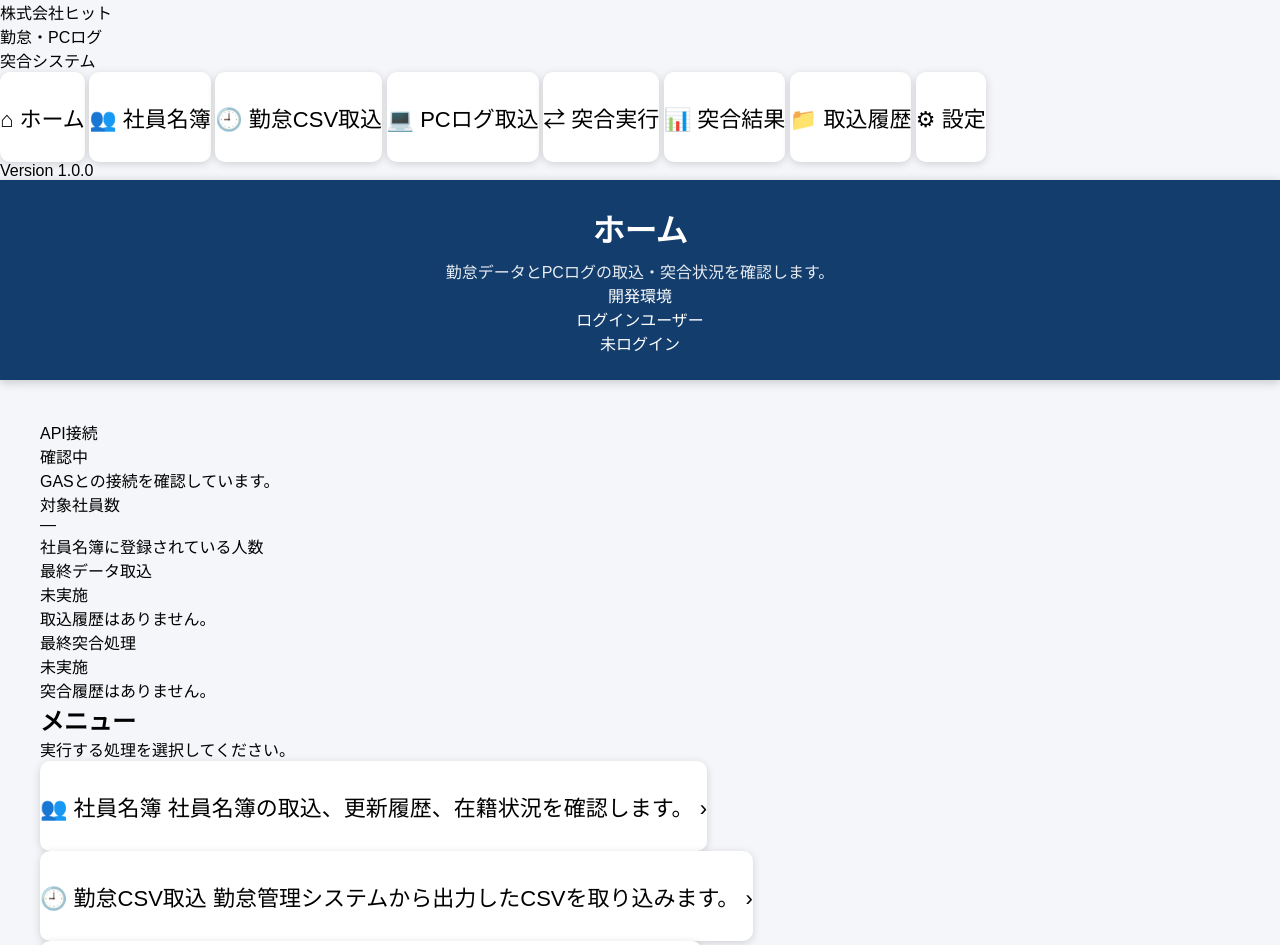
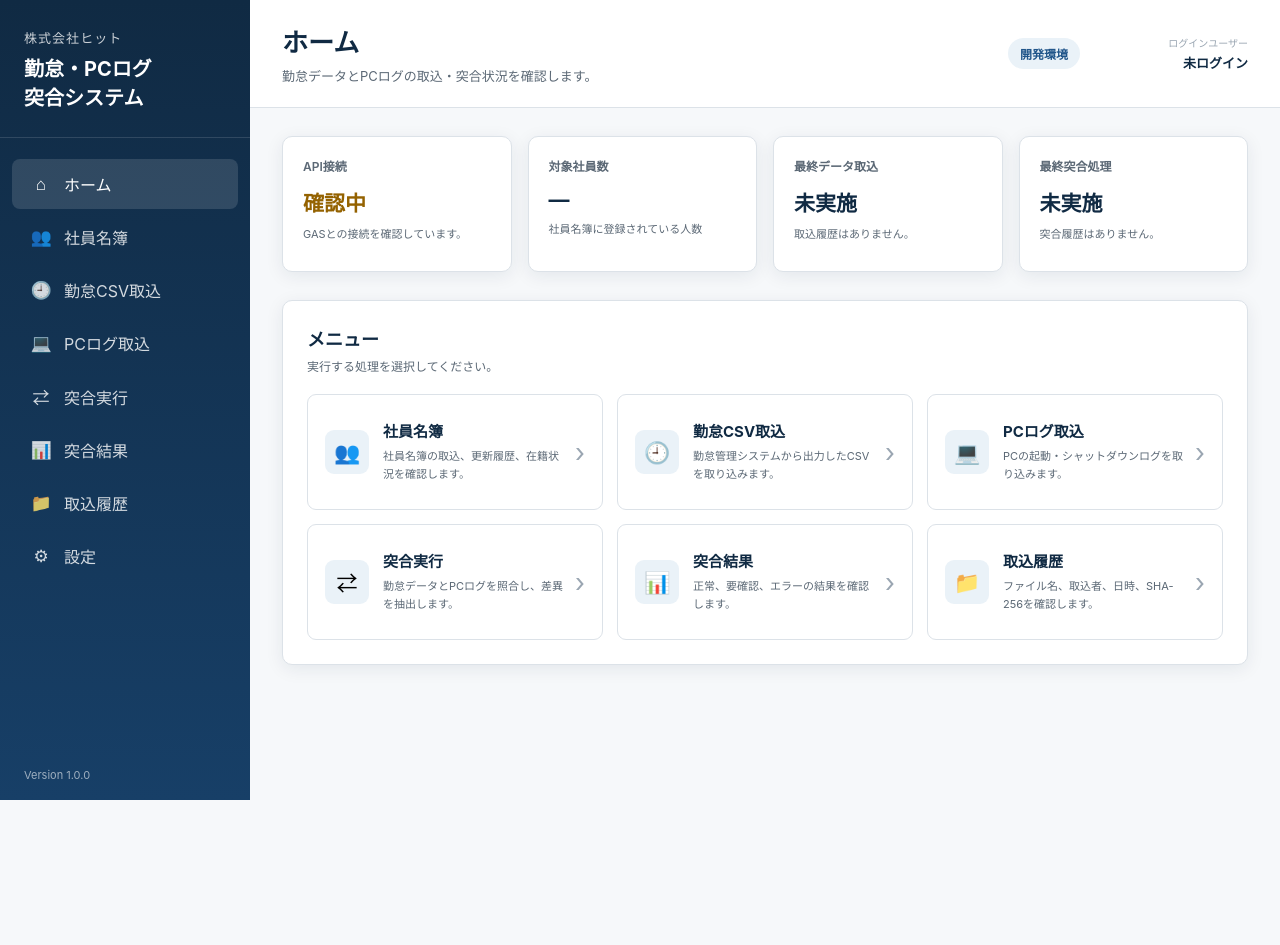
Before and after one commit to forestgym-tokyo/hit-attendance-pclog, a plain HTML site: page index.html in a window 1280 px wide. Shown: the top 945 px of the page. After the commit the page ends 800 px from the top, so only its background shows below. Drawn offline with Linux system fonts and the light colour scheme; no server answers.

Commit message:
ホーム画面デザイン更新

```diff
--- a/style.css
+++ b/style.css
@@ -1,62 +1,432 @@
-*{
-    margin:0;
-    padding:0;
-    box-sizing:border-box;
-    font-family:"Yu Gothic","Meiryo",sans-serif;
+:root {
+  --navy-900: #102a43;
+  --navy-800: #173f67;
+  --navy-700: #20558a;
+  --blue-100: #eaf2f8;
+  --blue-200: #d7e7f3;
+  --green-700: #24714f;
+  --green-100: #e5f5ed;
+  --red-700: #a93636;
+  --red-100: #fbe8e8;
+  --yellow-700: #946200;
+  --yellow-100: #fff4cf;
+  --gray-50: #f6f8fa;
+  --gray-100: #edf1f4;
+  --gray-200: #dce2e8;
+  --gray-400: #9aa6b2;
+  --gray-600: #5b6875;
+  --gray-700: #3d4954;
+  --white: #ffffff;
+  --shadow: 0 4px 18px rgba(16, 42, 67, 0.08);
 }
 
-body{
-    background:#f4f6f9;
+* {
+  box-sizing: border-box;
 }
 
-header{
-    background:#123d6d;
-    color:white;
-    padding:25px;
-    text-align:center;
-    box-shadow:0 2px 10px rgba(0,0,0,.2);
+html,
+body {
+  margin: 0;
+  min-height: 100%;
 }
 
-header h1{
-    font-size:32px;
+body {
+  background: var(--gray-50);
+  color: var(--gray-700);
+  font-family:
+    -apple-system,
+    BlinkMacSystemFont,
+    "Segoe UI",
+    "Noto Sans JP",
+    "Yu Gothic",
+    Meiryo,
+    sans-serif;
 }
 
-header p{
-    margin-top:8px;
-    opacity:.9;
+button {
+  font: inherit;
 }
 
-main{
-    width:1200px;
-    max-width:95%;
-    margin:40px auto;
+.app-layout {
+  display: flex;
+  min-height: 100vh;
 }
 
-.menu{
-    display:grid;
-    grid-template-columns:repeat(auto-fit,minmax(250px,1fr));
-    gap:20px;
+.sidebar {
+  position: fixed;
+  top: 0;
+  bottom: 0;
+  left: 0;
+  z-index: 20;
+  display: flex;
+  flex-direction: column;
+  width: 250px;
+  color: var(--white);
+  background:
+    linear-gradient(
+      180deg,
+      var(--navy-900),
+      var(--navy-800)
+    );
 }
 
-button{
-    height:90px;
-    border:none;
-    border-radius:10px;
-    background:white;
-    font-size:22px;
-    cursor:pointer;
-    transition:.2s;
-    box-shadow:0 2px 8px rgba(0,0,0,.15);
+.sidebar-brand {
+  padding: 28px 24px 24px;
+  border-bottom: 1px solid rgba(255, 255, 255, 0.13);
 }
 
-button:hover{
-    transform:translateY(-3px);
-    background:#e8f1fb;
+.company-name {
+  margin-bottom: 8px;
+  font-size: 13px;
+  letter-spacing: 0.08em;
+  opacity: 0.78;
 }
 
-footer{
-    text-align:center;
-    margin-top:60px;
-    color:#666;
-    padding:20px;
+.system-name {
+  font-size: 20px;
+  font-weight: 700;
+  line-height: 1.45;
 }
+
+.sidebar-menu {
+  flex: 1;
+  padding: 18px 12px;
+}
+
+.nav-item {
+  display: flex;
+  align-items: center;
+  width: 100%;
+  margin: 3px 0;
+  padding: 13px 14px;
+  color: rgba(255, 255, 255, 0.82);
+  background: transparent;
+  border: 0;
+  border-radius: 8px;
+  cursor: pointer;
+  text-align: left;
+  transition:
+    background 0.15s ease,
+    color 0.15s ease;
+}
+
+.nav-item:hover,
+.nav-item.active {
+  color: var(--white);
+  background: rgba(255, 255, 255, 0.13);
+}
+
+.nav-icon {
+  display: inline-flex;
+  justify-content: center;
+  width: 30px;
+  margin-right: 8px;
+  font-size: 17px;
+}
+
+.sidebar-footer {
+  padding: 18px 24px;
+  font-size: 11px;
+  opacity: 0.58;
+}
+
+.main-area {
+  width: calc(100% - 250px);
+  min-height: 100vh;
+  margin-left: 250px;
+}
+
+.topbar {
+  display: flex;
+  align-items: center;
+  justify-content: space-between;
+  min-height: 104px;
+  padding: 22px 32px;
+  background: var(--white);
+  border-bottom: 1px solid var(--gray-200);
+}
+
+.page-title {
+  margin: 0 0 7px;
+  color: var(--navy-900);
+  font-size: 26px;
+}
+
+.page-subtitle {
+  margin: 0;
+  color: var(--gray-600);
+  font-size: 13px;
+}
+
+.topbar-right {
+  display: flex;
+  align-items: center;
+  gap: 18px;
+}
+
+.environment-badge {
+  padding: 7px 12px;
+  color: var(--navy-700);
+  background: var(--blue-100);
+  border-radius: 999px;
+  font-size: 12px;
+  font-weight: 700;
+}
+
+.user-panel {
+  min-width: 150px;
+  text-align: right;
+}
+
+.user-label {
+  margin-bottom: 3px;
+  color: var(--gray-400);
+  font-size: 10px;
+}
+
+.user-name {
+  color: var(--navy-900);
+  font-size: 13px;
+  font-weight: 700;
+}
+
+.content {
+  padding: 28px 32px 42px;
+}
+
+.message {
+  margin-bottom: 20px;
+  padding: 14px 16px;
+  border-radius: 8px;
+  font-size: 13px;
+  line-height: 1.6;
+}
+
+.message.info {
+  color: var(--navy-700);
+  background: var(--blue-100);
+  border: 1px solid var(--blue-200);
+}
+
+.message.error {
+  color: var(--red-700);
+  background: var(--red-100);
+  border: 1px solid #f2c6c6;
+}
+
+.status-grid {
+  display: grid;
+  grid-template-columns:
+    repeat(4, minmax(0, 1fr));
+  gap: 16px;
+  margin-bottom: 28px;
+}
+
+.status-card {
+  min-height: 136px;
+  padding: 20px;
+  background: var(--white);
+  border: 1px solid var(--gray-200);
+  border-radius: 10px;
+  box-shadow: var(--shadow);
+}
+
+.status-label {
+  margin-bottom: 13px;
+  color: var(--gray-600);
+  font-size: 12px;
+  font-weight: 600;
+}
+
+.status-value {
+  margin-bottom: 9px;
+  color: var(--navy-900);
+  font-size: 21px;
+  font-weight: 750;
+}
+
+.status-detail {
+  color: var(--gray-600);
+  font-size: 11px;
+  line-height: 1.6;
+}
+
+.status-ok {
+  color: var(--green-700);
+}
+
+.status-error {
+  color: var(--red-700);
+}
+
+.status-checking {
+  color: var(--yellow-700);
+}
+
+.section {
+  padding: 24px;
+  background: var(--white);
+  border: 1px solid var(--gray-200);
+  border-radius: 10px;
+  box-shadow: var(--shadow);
+}
+
+.section-header {
+  margin-bottom: 20px;
+}
+
+.section-header h2 {
+  margin: 0 0 6px;
+  color: var(--navy-900);
+  font-size: 18px;
+}
+
+.section-header p {
+  margin: 0;
+  color: var(--gray-600);
+  font-size: 12px;
+}
+
+.menu-grid {
+  display: grid;
+  grid-template-columns:
+    repeat(3, minmax(0, 1fr));
+  gap: 14px;
+}
+
+.menu-card {
+  display: flex;
+  align-items: center;
+  min-height: 116px;
+  padding: 17px;
+  background: var(--white);
+  border: 1px solid var(--gray-200);
+  border-radius: 9px;
+  cursor: pointer;
+  text-align: left;
+  transition:
+    transform 0.15s ease,
+    border-color 0.15s ease,
+    box-shadow 0.15s ease;
+}
+
+.menu-card:hover {
+  transform: translateY(-2px);
+  border-color: #9db8ce;
+  box-shadow: 0 7px 20px rgba(16, 42, 67, 0.11);
+}
+
+.menu-card-icon {
+  display: inline-flex;
+  align-items: center;
+  justify-content: center;
+  flex: 0 0 44px;
+  width: 44px;
+  height: 44px;
+  margin-right: 14px;
+  background: var(--blue-100);
+  border-radius: 9px;
+  font-size: 21px;
+}
+
+.menu-card-body {
+  flex: 1;
+  min-width: 0;
+}
+
+.menu-card-title {
+  display: block;
+  margin-bottom: 7px;
+  color: var(--navy-900);
+  font-size: 15px;
+  font-weight: 700;
+}
+
+.menu-card-description {
+  display: block;
+  color: var(--gray-600);
+  font-size: 11px;
+  line-height: 1.6;
+}
+
+.menu-card-arrow {
+  margin-left: 10px;
+  color: var(--gray-400);
+  font-size: 26px;
+}
+
+@media (max-width: 1100px) {
+  .status-grid {
+    grid-template-columns:
+      repeat(2, minmax(0, 1fr));
+  }
+
+  .menu-grid {
+    grid-template-columns:
+      repeat(2, minmax(0, 1fr));
+  }
+}
+
+@media (max-width: 760px) {
+  .app-layout {
+    display: block;
+  }
+
+  .sidebar {
+    position: static;
+    width: 100%;
+  }
+
+  .sidebar-brand {
+    padding: 18px;
+  }
+
+  .system-name br {
+    display: none;
+  }
+
+  .sidebar-menu {
+    display: flex;
+    gap: 6px;
+    overflow-x: auto;
+    padding: 10px;
+  }
+
+  .nav-item {
+    flex: 0 0 auto;
+    width: auto;
+    white-space: nowrap;
+  }
+
+  .sidebar-footer {
+    display: none;
+  }
+
+  .main-area {
+    width: 100%;
+    margin-left: 0;
+  }
+
+  .topbar {
+    display: block;
+    padding: 20px 18px;
+  }
+
+  .topbar-right {
+    justify-content: space-between;
+    margin-top: 16px;
+  }
+
+  .user-panel {
+    text-align: left;
+  }
+
+  .content {
+    padding: 20px 14px 32px;
+  }
+
+  .status-grid,
+  .menu-grid {
+    grid-template-columns: 1fr;
+  }
+}
```
